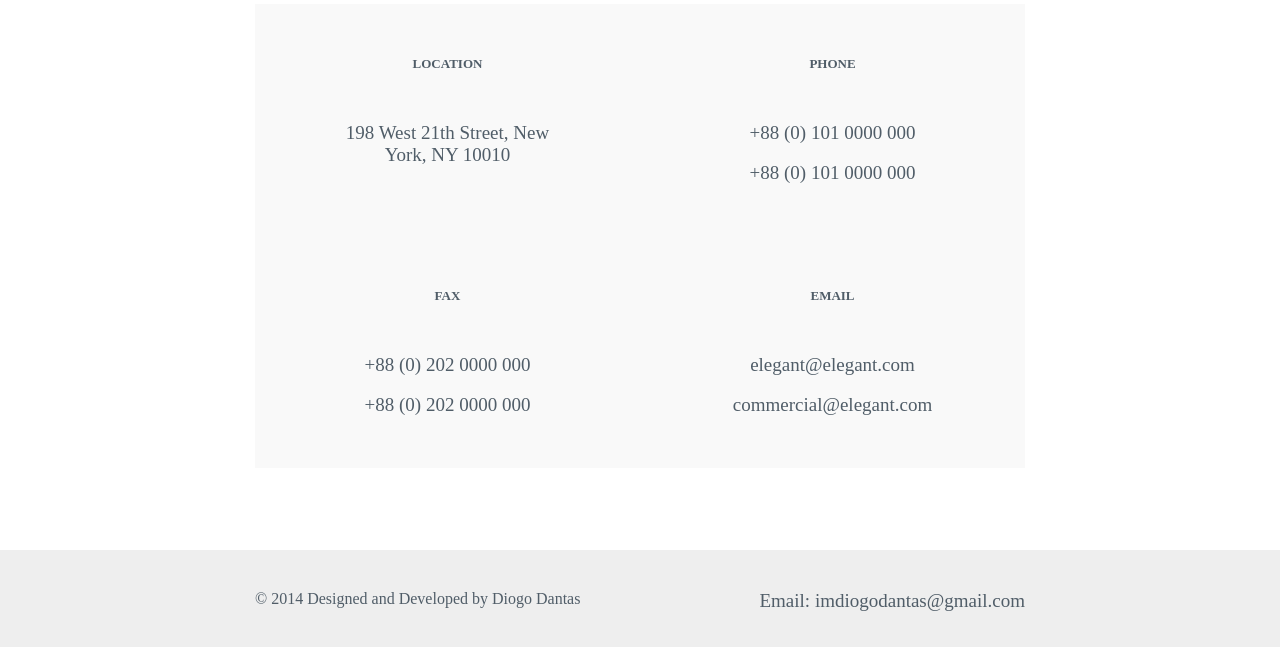
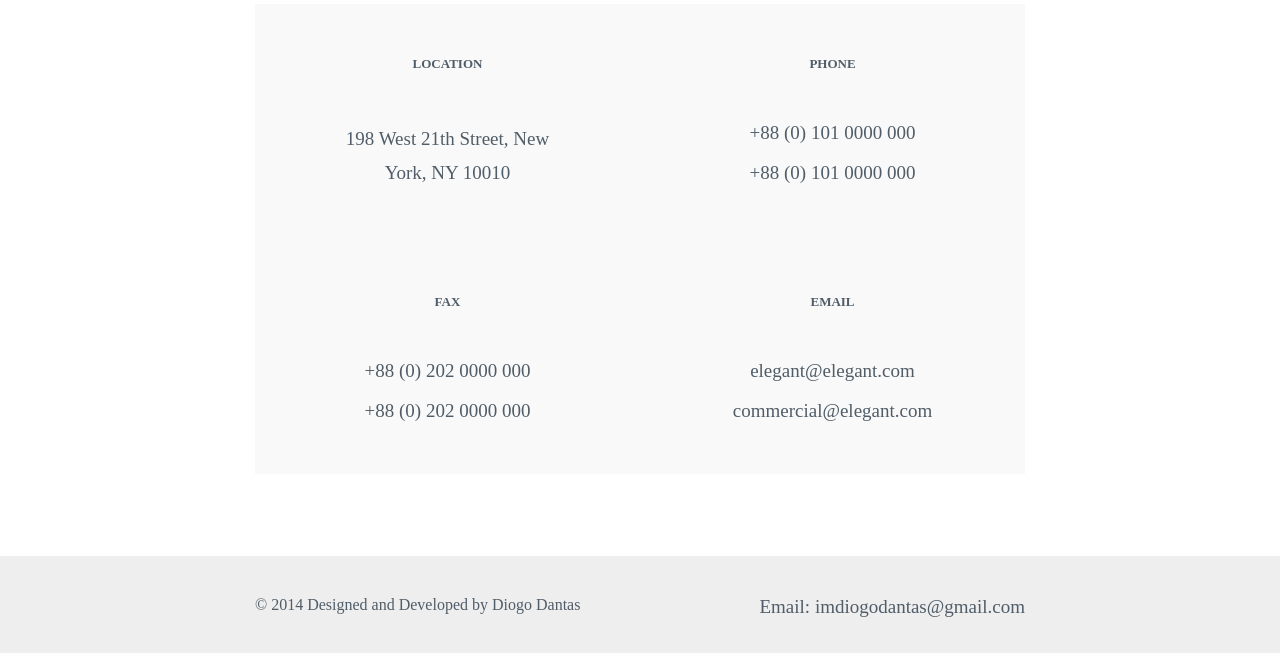
Before and after one commit to kaleriiaoh/elegant-kaleriia, a plain HTML site: page index.html in a window 1280 px wide. Shown: the part 4270-4923 px from the top of the page. Drawn offline with Linux system fonts and the light colour scheme.

Commit message:
line-height

```diff
--- a/css/style.css
+++ b/css/style.css
@@ -239,6 +239,7 @@ iframe {
 .contacts-style span {
     color: #505d68;
     font-size: 19px;
+    line-height: 34px;
 }
 
 .contacts a{
```
